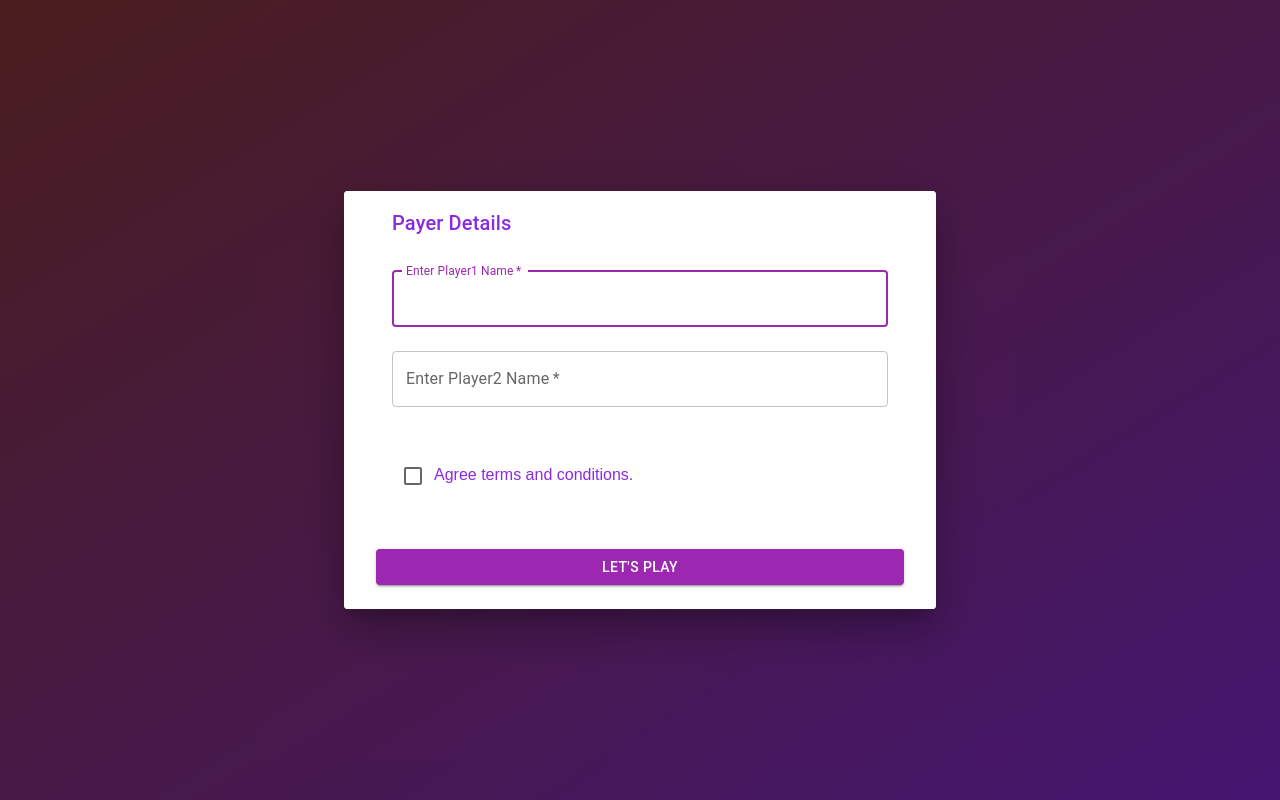
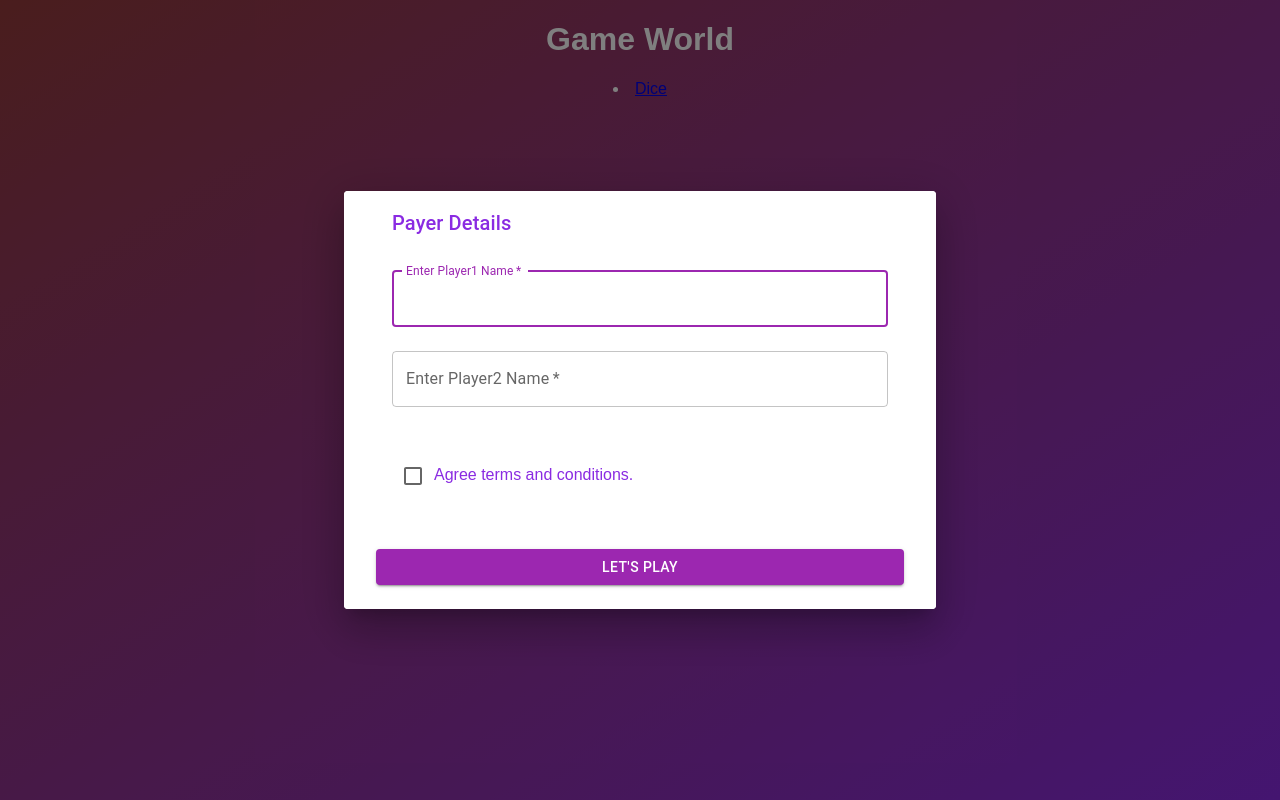
Before and after one commit to ajiths10/RolltheDice-Game, a React (Create React App) app: page / in a window 1280 px wide. Built offline with nearby package versions, Linux system fonts and the light colour scheme.

Commit message:
Basic navigation added

```diff
--- a/src/App.js
+++ b/src/App.js
@@ -3,6 +3,7 @@ import "./App.css";
 import FormComponent from "./component/formComponent";
 import { Route, Routes } from "react-router-dom";
 import Dice from "./component/Dice/index";
+import Home from "./component/Home";
 
 const App = () => {
   const [formikValues, setFormikValues] = useState("");
@@ -15,6 +16,7 @@ const App = () => {
     <div className="App">
       <FormComponent fieldFunction={fieldFunction} />
       <Routes>
+        <Route path="/" element={<Home />} />
         <Route path="/dice" element={<Dice formikValues={formikValues} />} />
       </Routes>
     </div>
--- /dev/null
+++ b/src/component/Home.js
@@ -0,0 +1,21 @@
+import React from "react";
+import { NavLink } from "react-router-dom";
+const Home = () => {
+  const redirectionHandler = (payload) => {};
+
+  return (
+    <div>
+      <div>
+        <h1>Game World</h1>
+      </div>
+      <div>
+        <ui>
+          <li>
+            <NavLink to='/dice'>Dice</NavLink>
+          </li>
+        </ui>
+      </div>
+    </div>
+  );
+};
+export default Home;
```
